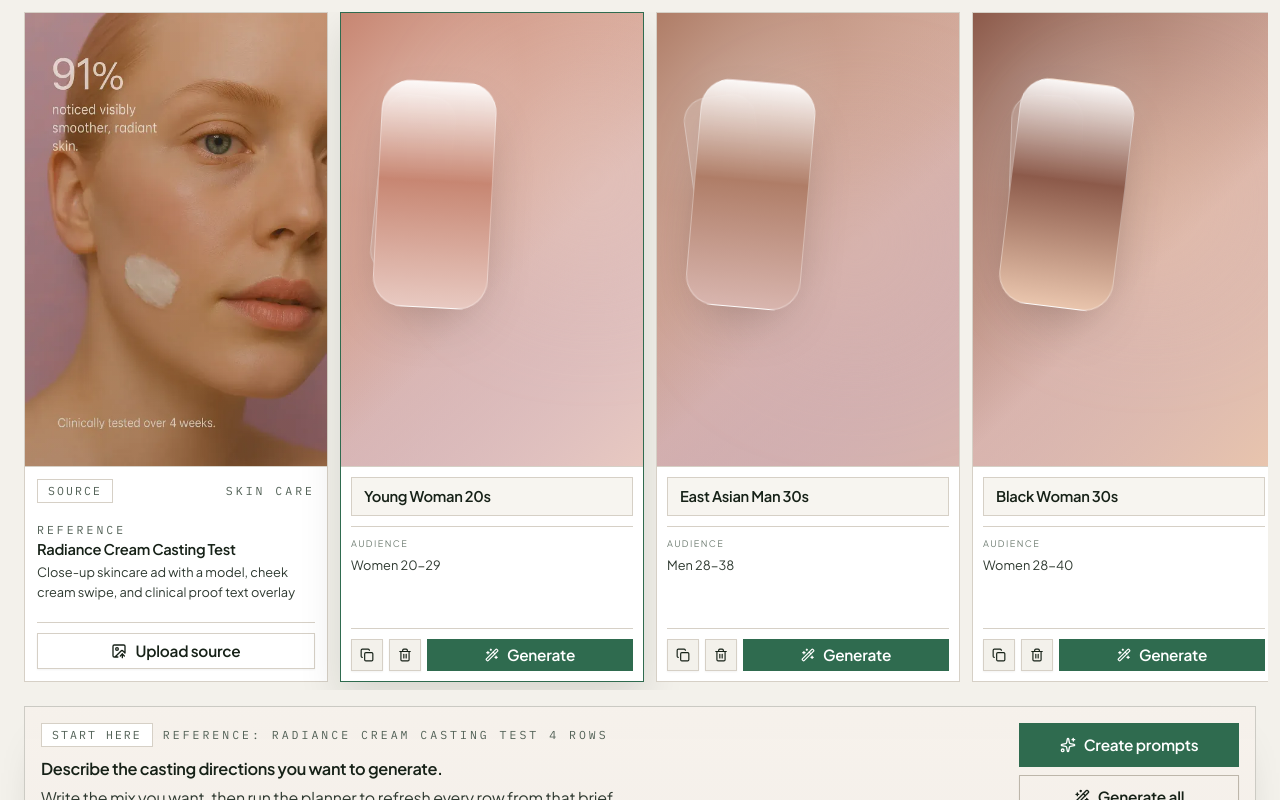
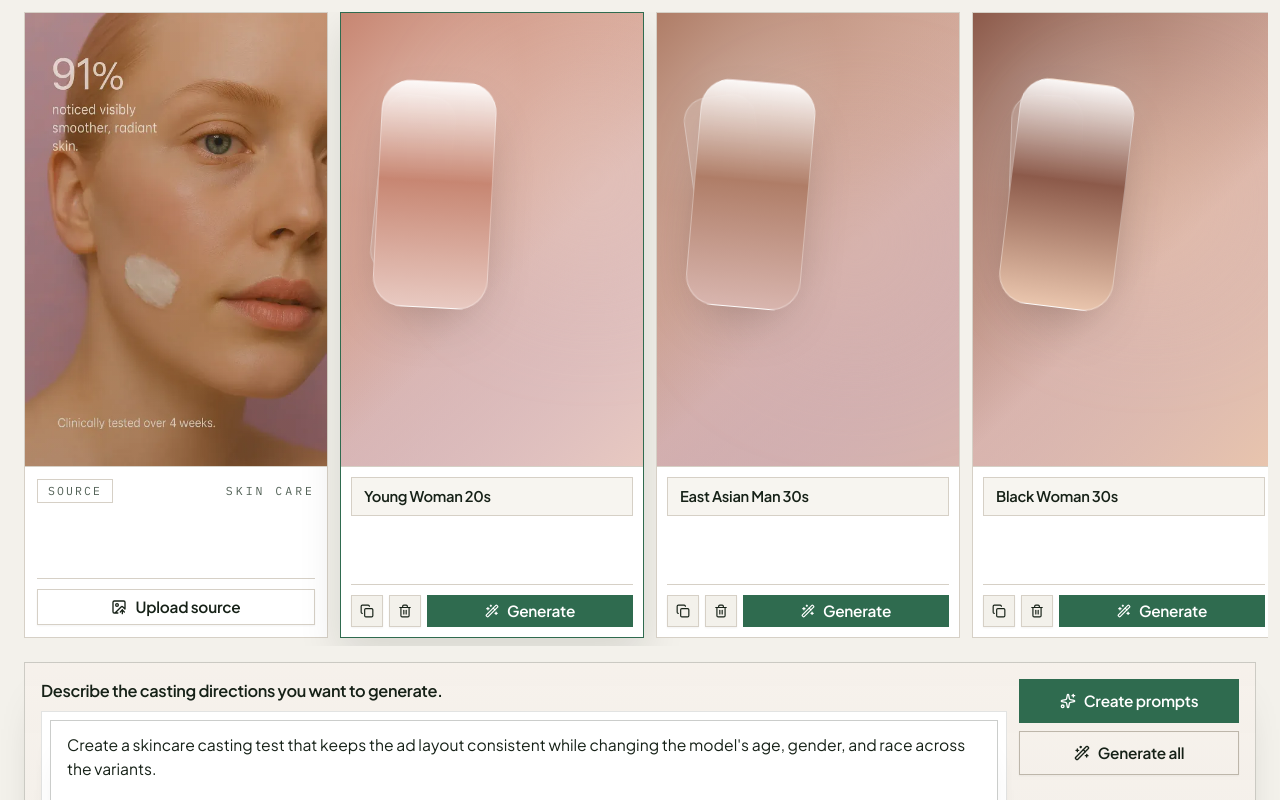
Before and after one commit to 1aday/creative-variant-sheet, a Next.js app: page / in a window 1280 px wide. Shown: the top 800 px of the page. Built offline with nearby package versions, Linux system fonts and the light colour scheme.

Commit message:
Tighten creative variants prompt UI

```diff
--- a/src/components/creative-variants-demo.tsx
+++ b/src/components/creative-variants-demo.tsx
@@ -146,12 +146,8 @@ const PLAN_REVEAL_MAX_DELAY_MS = 420;
 const PLAN_REVEAL_SETTLE_MS = 60;
 const MAX_SOURCE_UPLOAD_DIMENSION = 1600;
 const MAX_SOURCE_UPLOAD_DATA_URL_LENGTH = 3_500_000;
-const cardMetaLabelClass =
-  "text-[9px] uppercase tracking-[0.16em] text-[var(--ink-subtle)]";
 const cardCompactTitleClass =
   "text-[0.92rem] font-semibold leading-[1.18] tracking-[-0.02em] text-[var(--ink-strong)]";
-const cardCompactBodyClass =
-  "text-[0.8rem] leading-5 text-[var(--ink-body)]";
 const plannerInputClassName =
   "min-h-[108px] w-full resize-none border border-[rgba(18,28,20,0.22)] bg-white px-4 py-3 text-[0.98rem] leading-6 text-[var(--ink-strong)] outline-none shadow-[0_22px_42px_-30px_rgba(18,28,20,0.44)] transition placeholder:text-[var(--ink-subtle)] focus:border-[var(--accent-strong)] focus:shadow-[0_26px_48px_-30px_rgba(18,28,20,0.56)]";
 
@@ -1438,16 +1434,10 @@ export function CreativeVariantsDemo() {
               <div className="relative overflow-hidden border-b border-[var(--line-subtle)] bg-slate-100">
                 <SourcePreview source={selectedSource} imageSrc={selectedSourcePreviewImageSrc} />
               </div>
-              <div className="flex min-h-[214px] flex-1 flex-col justify-between gap-3 p-3">
+              <div className="flex min-h-[170px] flex-1 flex-col justify-between gap-3 p-3">
                 <div className="flex items-center justify-between gap-3">
                   <span className="type-chip ui-border inline-flex h-6 items-center border px-2.5">Source</span>
                   <span className="type-meta">{currentSourceBadge}</span>
-                </div>
-
-                <div className="space-y-1">
-                  <p className="type-meta">Reference</p>
-                  <h3 className={cardCompactTitleClass}>{selectedSource.name}</h3>
-                  <p className={cardCompactBodyClass}>{selectedSource.descriptor}</p>
                 </div>
 
                 {currentSourceNote ? (
@@ -1535,7 +1525,7 @@ export function CreativeVariantsDemo() {
                   </button>
                 </div>
 
-                <div className="flex min-h-[188px] flex-1 flex-col gap-2.5 p-2.5">
+                <div className="flex min-h-[156px] flex-1 flex-col gap-2.5 p-2.5">
                   {isPlannerCardQueuedForReveal ? (
                     <div className="space-y-2">
                       <div className="h-[62px] animate-pulse border border-[var(--line-subtle)] bg-[var(--surface-base)]" />
@@ -1554,13 +1544,6 @@ export function CreativeVariantsDemo() {
                       </motion.div>
                     </>
                   )}
-
-                  <div className="grid gap-2 border-t border-[var(--line-subtle)] pt-2.5">
-                    <div className="min-w-0">
-                      <p className={cardMetaLabelClass}>Audience</p>
-                      <p className={`${cardCompactBodyClass} mt-1 truncate`}>{row.audience}</p>
-                    </div>
-                  </div>
 
                   <div className="mt-auto flex flex-nowrap items-center gap-1.5 border-t border-[var(--line-subtle)] pt-2.5">
                     <div className="flex shrink-0 items-center gap-1.5">
@@ -1639,26 +1622,14 @@ export function CreativeVariantsDemo() {
       <div className="sticky top-3 z-20 border border-[rgba(18,28,20,0.18)] bg-[linear-gradient(180deg,rgba(246,241,235,0.98),rgba(243,239,233,0.96))] p-3 shadow-[0_22px_44px_-30px_rgba(18,28,20,0.42)] backdrop-blur-sm sm:top-4 sm:p-4">
         <div className="flex flex-col gap-3 xl:flex-row xl:items-start xl:justify-between">
           <div className="min-w-0 flex-1 space-y-2.5">
-            <div className="flex flex-wrap items-center gap-2.5">
-              <span className="type-chip ui-border inline-flex h-6 items-center border border-[var(--accent-strong)] bg-white px-2.5 text-[var(--accent-strong)]">
-                Start here
-              </span>
-              <span className="type-meta">Reference: {selectedSource.name}</span>
-              <span className="type-meta">{rows.length} rows</span>
-            </div>
-
             <div className="space-y-2">
               <div className="space-y-1">
                 <p className="text-[1.02rem] font-semibold tracking-[-0.02em] text-[var(--ink-strong)]">
                   Describe the casting directions you want to generate.
                 </p>
-                <p className="type-section-copy text-sm">
-                  Write the mix you want, then run the planner to refresh every row from that brief.
-                </p>
               </div>
 
-              <label className="block space-y-2">
-                <span className="type-meta">Planner prompt</span>
+              <label className="block">
                 <div className="border border-[rgba(18,28,20,0.12)] bg-white p-2 shadow-[0_14px_28px_-26px_rgba(18,28,20,0.45)]">
                   <textarea
                     value={plannerInput}
@@ -1729,16 +1700,10 @@ export function CreativeVariantsDemo() {
                 <div className="relative overflow-hidden border-b border-[var(--line-subtle)] bg-slate-100">
                   <SourcePreview source={selectedSource} imageSrc={archivedRound.sourceImageSrc} />
                 </div>
-                <div className="flex min-h-[188px] flex-1 flex-col justify-between gap-3 p-3">
+                <div className="flex min-h-[156px] flex-1 flex-col justify-between gap-3 p-3">
                   <div className="flex items-center justify-between gap-3">
                     <span className="type-chip ui-border inline-flex h-6 items-center border px-2.5">Source</span>
                     <span className="type-meta">{archivedRound.sourceBadge}</span>
-                  </div>
-
-                  <div className="space-y-1">
-                    <p className="type-meta">Reference</p>
-                    <h3 className={cardCompactTitleClass}>{selectedSource.name}</h3>
-                    <p className={cardCompactBodyClass}>{selectedSource.descriptor}</p>
                   </div>
 
                   {archivedRound.sourceNote ? (
@@ -1764,13 +1729,6 @@ export function CreativeVariantsDemo() {
                   <div className="flex min-h-[188px] flex-1 flex-col gap-2.5 p-2.5">
                     <div className="border border-[var(--line-subtle)] bg-[var(--surface-base)] px-3 py-2.5">
                       <h3 className={cardCompactTitleClass}>{row.variantName}</h3>
-                    </div>
-
-                    <div className="grid gap-2 border-t border-[var(--line-subtle)] pt-2.5">
-                      <div className="min-w-0">
-                        <p className={cardMetaLabelClass}>Audience</p>
-                        <p className={`${cardCompactBodyClass} mt-1 truncate`}>{row.audience}</p>
-                      </div>
                     </div>
                   </div>
                 </div>
```
